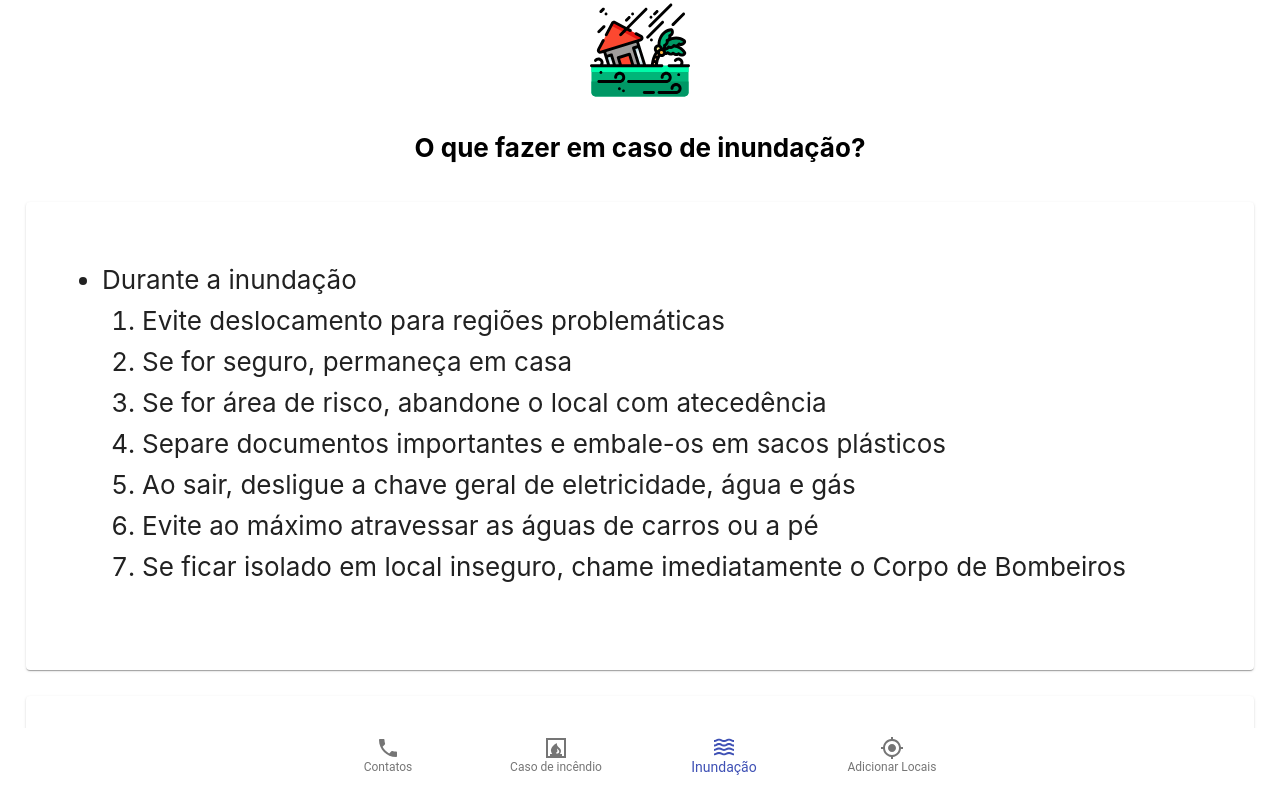
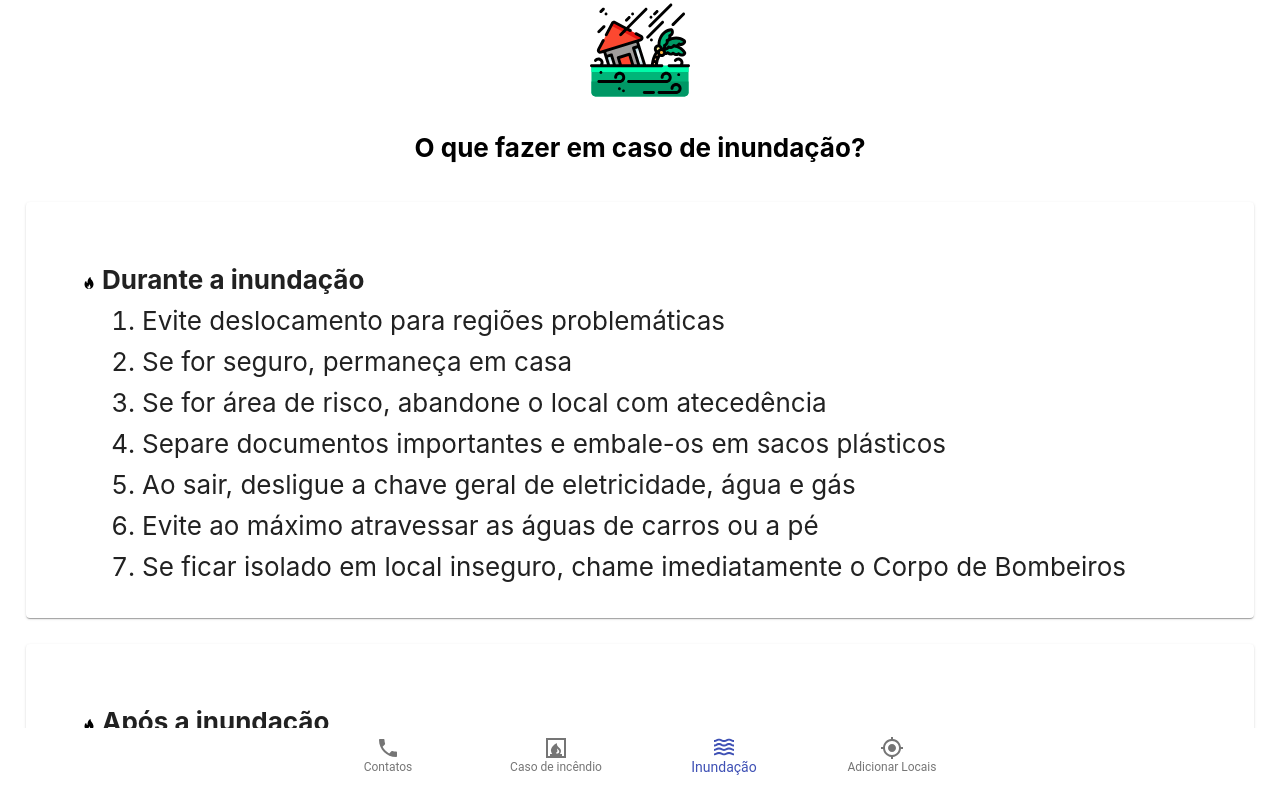
Before and after one commit to HACKATONA-ES-2019/bytche, a React (Create React App) app in the folder hacka-app/: page / in a window 1280 px wide. Both pictures are taken after a click on the button "Inundação". Shown: the top 800 px of the page. Built offline with nearby package versions, Linux system fonts and the light colour scheme.

Commit message:
card styles

```diff
--- a/hacka-app/src/screens/contatos/contatos.css
+++ b/hacka-app/src/screens/contatos/contatos.css
@@ -13,6 +13,7 @@
     flex: 1!important;
     flex-direction: row!important;
     justify-content: space-between!important;
+    padding-bottom: 0em!important;
 }
 
 .title{
--- a/hacka-app/src/screens/emergencia/Incendio/Incendio.css
+++ b/hacka-app/src/screens/emergencia/Incendio/Incendio.css
@@ -30,5 +30,5 @@ li{
 .card{
     background-color: "red";
     margin: 2em;
-    padding-bottom: 2em!important;
+    padding-bottom: 4.5em!important;
 }
--- a/hacka-app/src/screens/emergencia/Inundacao/Inundacao.js
+++ b/hacka-app/src/screens/emergencia/Inundacao/Inundacao.js
@@ -8,9 +8,9 @@ const Inundacao = () => {
     <div className="Main">
         <img src={flood} className="Inundacao-flood" alt="flood" style={{ width: "100px", height: "100px" }}/>
         <p className="title">O que fazer em caso de inundação?</p>
-        <Card className="card level1">
+        <Card className="card">
         <ul className="lista">
-            <li className="topic">Durante a inundação</li>
+            <li className="mainTopic">Durante a inundação</li>
             <ol>
                 <li>Evite deslocamento para regiões problemáticas</li>
                 <li>Se for seguro, permaneça em casa</li>
@@ -22,9 +22,9 @@ const Inundacao = () => {
             </ol>
           </ul>
           </Card>
-          <Card className="card level2">
+          <Card className="card">
             <ul className="lista">
-              <li className="topic">Após a inundação</li>
+              <li className="mainTopic">Após a inundação</li>
               <ol>
                   <li>Antes de retornar para sua casa, verifique as condições de segurança estrutural e elétrica</li>
                   <li>Após a inundação, higienize toda casas e objetos que tiveram contato com a água</li>
```
